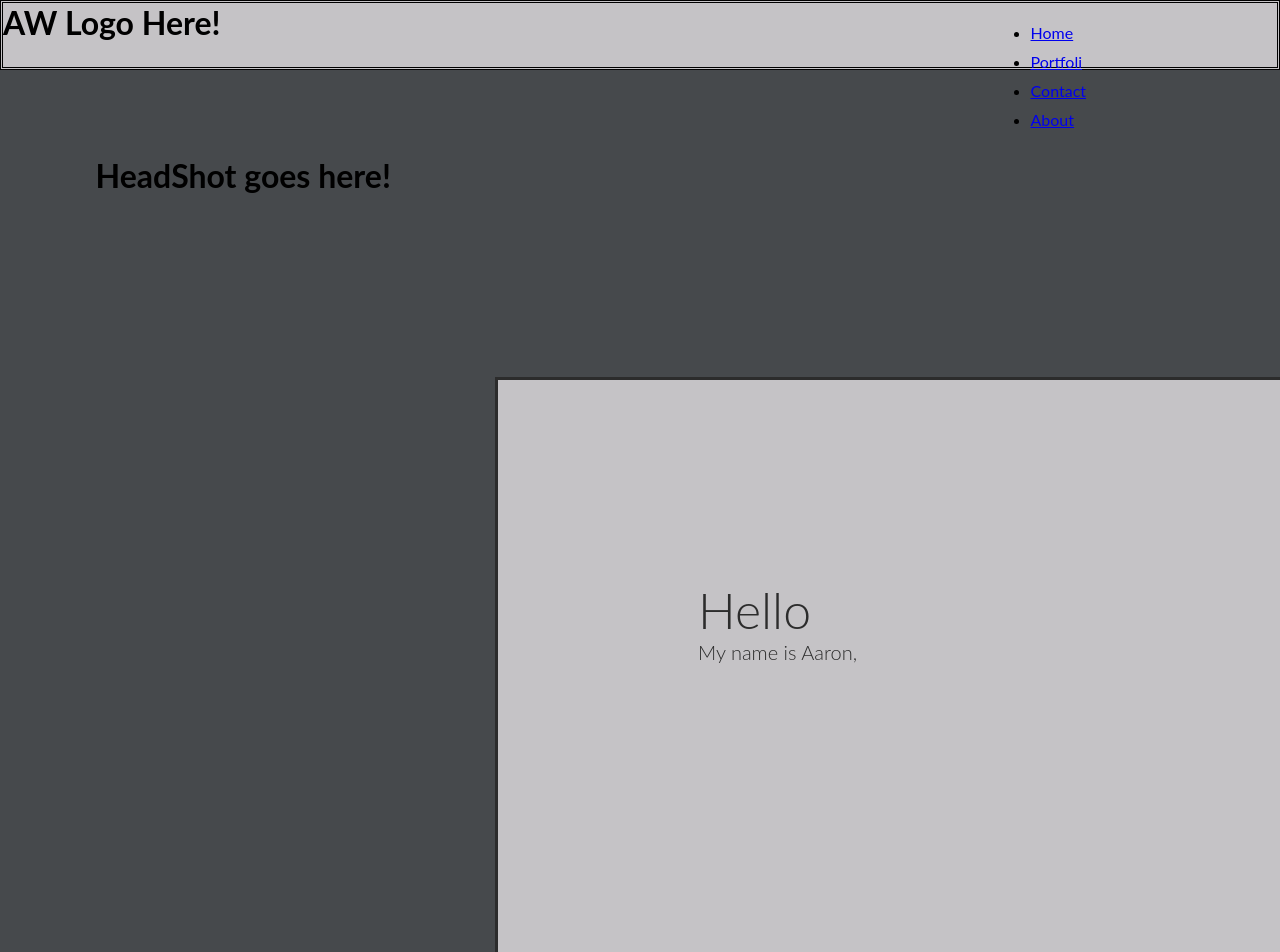
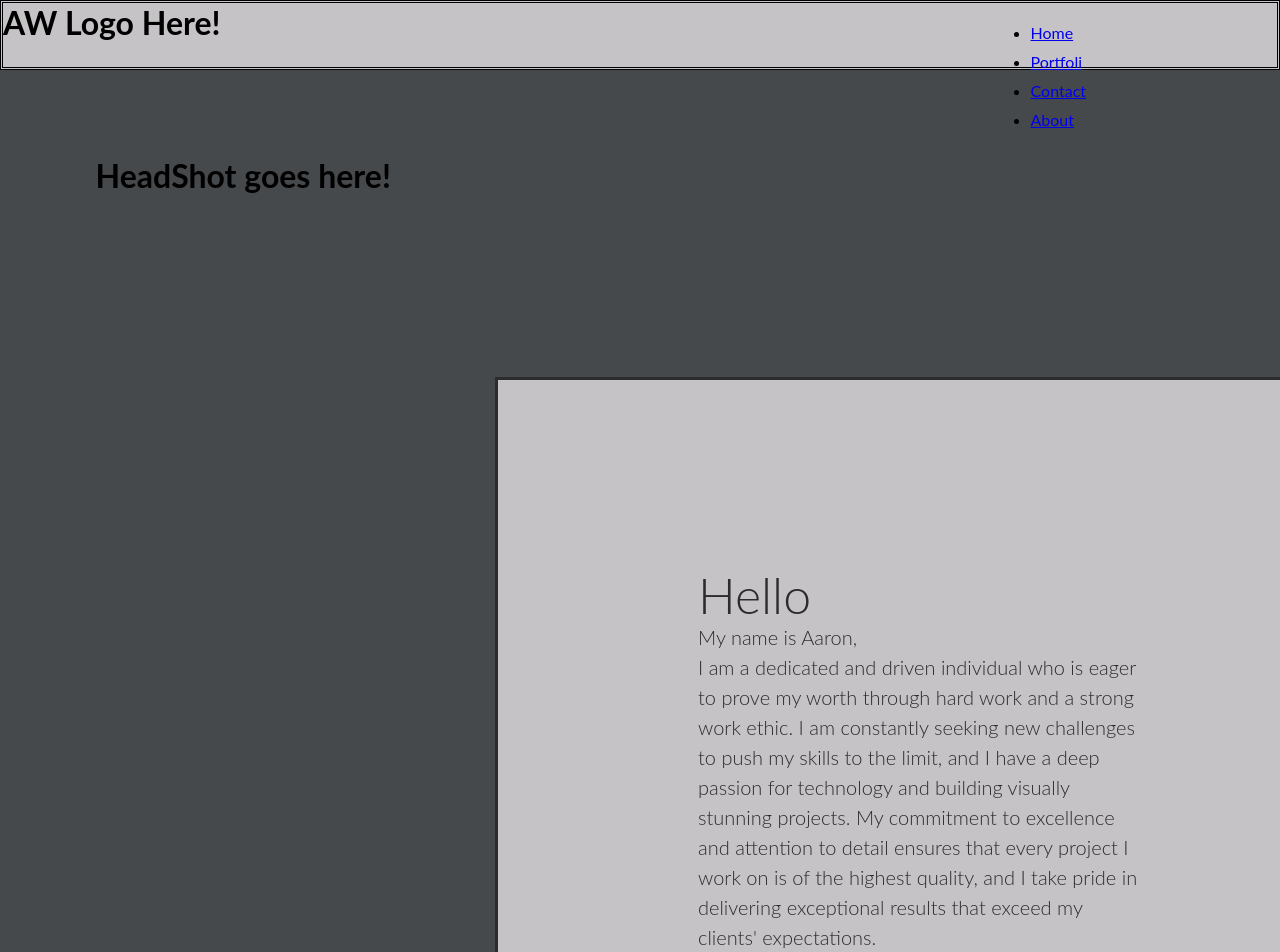
Before and after one commit to icylift/portfolioWebsite, a React (Create React App) app: page / in a window 1280 px wide. Shown: the top 952 px of the page. Built offline with nearby package versions, Linux system fonts and the light colour scheme.

Commit message:
added a description off me

```diff
--- a/src/App.css
+++ b/src/App.css
@@ -37,6 +37,8 @@
   justify-content: center;
   width: 1800px;
   height: 800px;
+  line-height: 30px;
+
 }
 
 .content  {
@@ -46,7 +48,7 @@
     font-size: 20px;
     font-weight: 300;
     text-rendering: optimizeLegibility;
-    overflow-x: hidden;
+    overflow: hidden;
     border-style: solid;
     padding: 200px;
     margin-left: 2%;
@@ -60,12 +62,14 @@
 .bigGreeting  {
   height: auto;
   font-size: 50px;
+  font-weight: 300;
+  padding-bottom: 12px;
 }
 
 .skillsDiv  {
   height: 500px;
   width: 60%;
-  border-style: ;
+  border-style: hidden;
   margin: 2%;
   background-color:#c5c3c6 ;
   display: flex;
@@ -260,9 +264,7 @@ li {
 }
 
 .navBarButtonDiv {
-  display: flex;
-  flex-direction: row;
-  align-items: top;
+  display: inline;
   padding: 10px;
   gap: 50px;
 
--- a/src/components/Body.js
+++ b/src/components/Body.js
@@ -1,32 +1,40 @@
-import React from 'react';
-import '../App.css';
+import React from "react";
+import "../App.css";
 
-
-function Body(){
-  return(
-    <div className='body'>
-      <div className='greetingDiv'>
-        <div className='content'>
-          <div className='bigGreeting'>Hello</div>
-            <p>
-              My name is Aaron,
-            </p>
+function Body() {
+  return (
+    <div className="body">
+      <div className="greetingDiv">
+        <div className="content">
+          <div className="bigGreeting">Hello</div>
+          <p>
+            My name is Aaron, <br /> I am a dedicated and driven individual who
+            is eager to prove my worth through hard work and a strong work
+            ethic. I am constantly seeking new challenges to push my skills to
+            the limit, and I have a deep passion for technology and building
+            visually stunning projects. My commitment to excellence and
+            attention to detail ensures that every project I work on is of the
+            highest quality, and I take pride in delivering exceptional results
+            that exceed my clients' expectations.
+          </p>
         </div>
       </div>
-      <div className='centerContactButtonDiv'>
-        <button className='centerContactBtn'><span>Contact</span></button>
+      <div className="centerContactButtonDiv">
+        <button className="centerContactBtn">
+          <span>Contact</span>
+        </button>
       </div>
 
-      <div className='skillsDiv'>
-        <h1 className='skillsTitle'>Skills</h1>
-        <div className='skillListDiv'>
-          <ul className='skillList'>
+      <div className="skillsDiv">
+        <h1 className="skillsTitle">Skills</h1>
+        <div className="skillListDiv">
+          <ul className="skillList">
             <li>HTML5</li>
             <li>CSS3</li>
             <li>Javascript</li>
             <li>react</li>
           </ul>
-          <ul className='skillList2'>
+          <ul className="skillList2">
             <li>Express</li>
             <li>MongoDB</li>
             <li>Git / Git Hub</li>
@@ -35,12 +43,7 @@ function Body(){
         </div>
       </div>
     </div>
-  )
+  );
 }
 
-
-
-
-
-
-export default Body
+export default Body;
```
